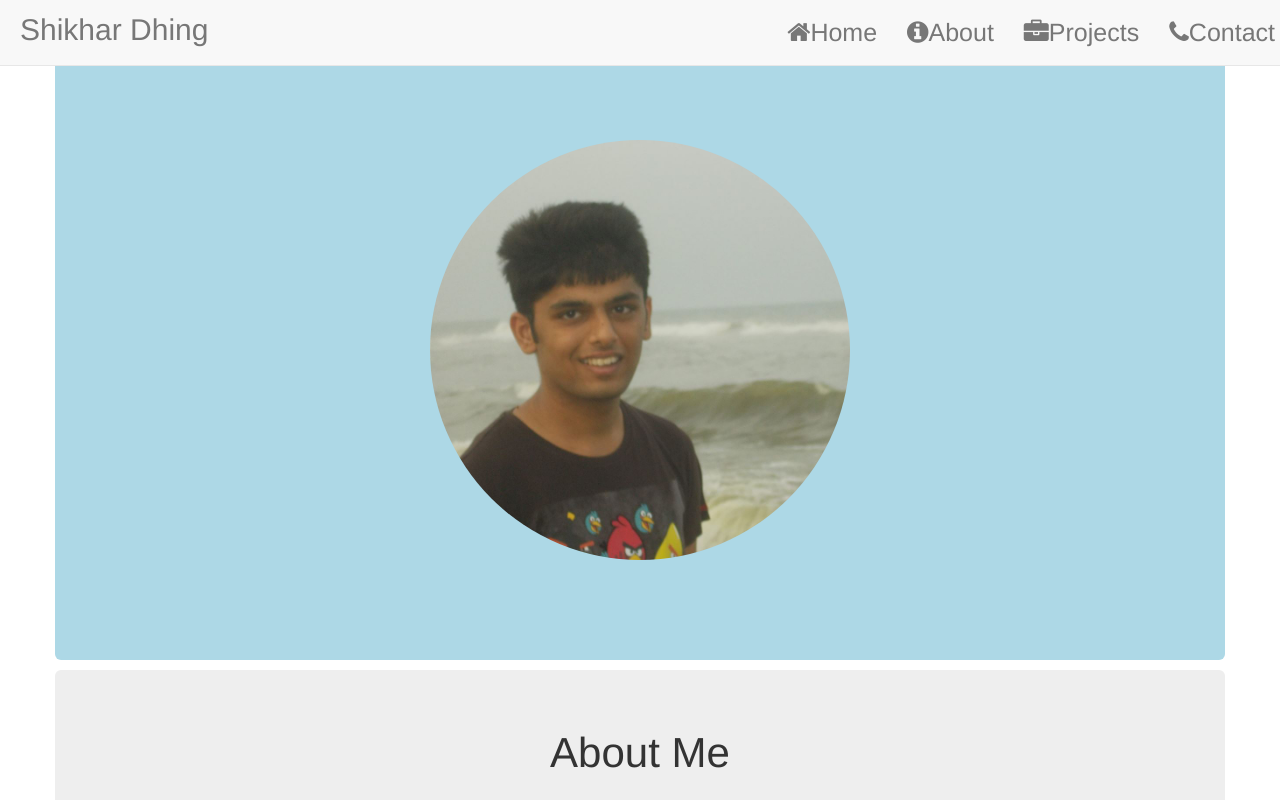
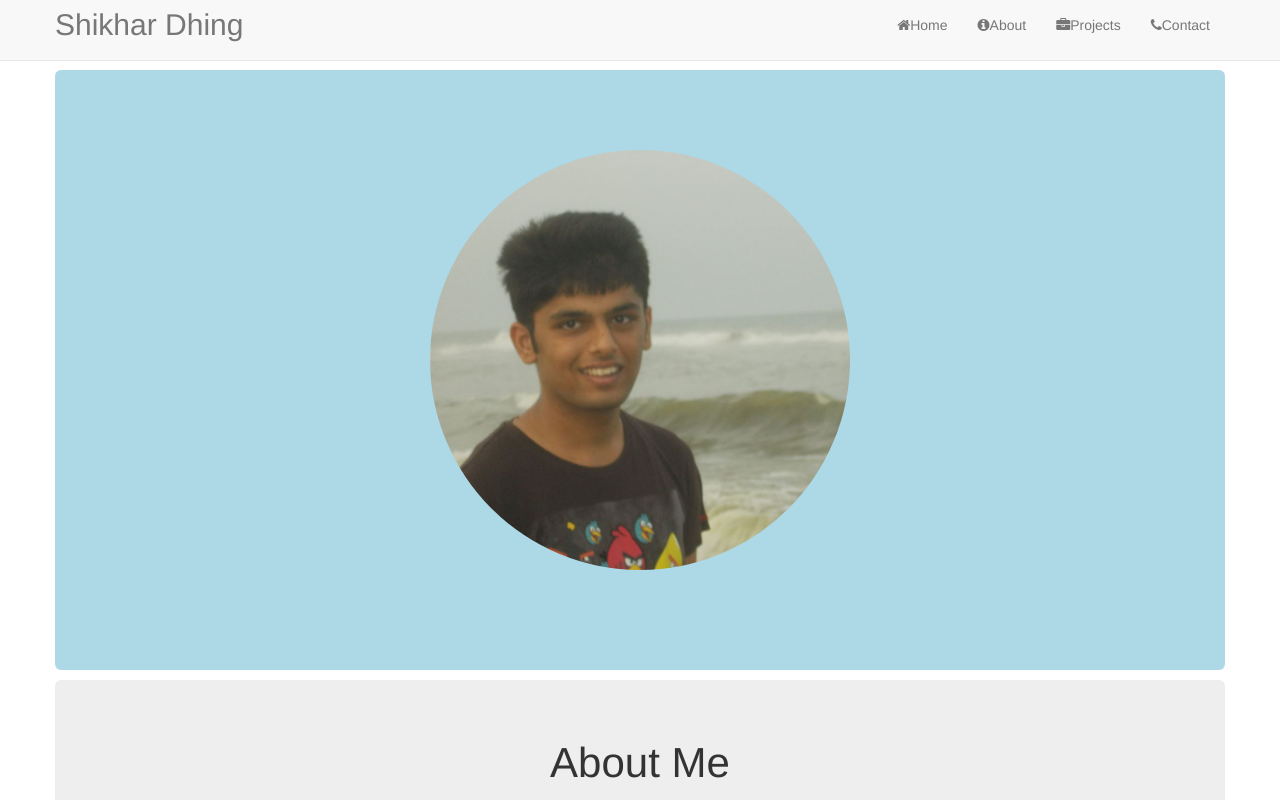
Before and after one commit to shikhardhing/Shikhar-Dhing, a plain HTML site: page index.html in a window 1280 px wide. Shown: the top 800 px of the page. Drawn offline with nearby package versions, Linux system fonts and the light colour scheme; a script that the page names is missing.

Commit message:
Minor Changes

```diff
--- a/index.html
+++ b/index.html
@@ -3,8 +3,8 @@
 	<meta charset="utf-8">
 	<meta http-equiv="x-ua-compatible" content="ie=edge">
 	<meta name="viewport" content="width=device-width, initial-scale=1">
-	<meta name="description" content="Portfolio of Shikhar Dhing">
-	<meta name="category" content="Portfolio,Shikhar,Dhing">
+	<meta name="description" content="shikhardhing-Portfolio of Shikhar Dhing">
+	<meta name="category" content="Portfolio,Shikhar,Dhing,shikhardhing">
 	<meta name="robots" content="index,follow,noodp">
 	<meta name="googlebot" content="index,follow">
 	<meta name="mobile-web-app-capable" content="yes">
@@ -35,22 +35,27 @@ j=d.createElement(s),dl=l!='dataLayer'?'&l='+l:'';j.async=true;j.src=
 })(window,document,'script','dataLayer','GTM-5MVDBN');</script>
 <!-- End Google Tag Manager -->
     <div class="container">
-    <nav class="navbar navbar-default navbar-fixed-top">
+    <nav>
+        <div class="navbar navbar-default navbar-fixed-top" role="navigation">
+            <div class="container">
+                <a class="navbar-brand" href="#">Shikhar Dhing</a>
                 <div class="navbar-header" >
-          <button type="button" class="navbar-toggle" data-toggle="collapse" data-target="#myNavbar">
+                    <button type="button" class="navbar-toggle" data-toggle="collapse" data-target=".navbar-collapse">
+                        <span class="sr-only">Toggle navigation</span>
                         <span class="icon-bar"></span>
                         <span class="icon-bar"></span>
                         <span class="icon-bar"></span>
                     </button>
-          <a class="navbar-brand" href="#">Shikhar Dhing</a>
                 </div>
-        <div class="collapse navbar-collapse navbar-right" id="myNavbar">
-            <ul class="nav navbar-nav" id="navlist">
+                <div class="collapse navbar-collapse navbar-right">
+                    <ul class="nav navbar-nav">
                         <li><a href="#Home"><i class="fa fa-home"></i>Home</a></li>
                         <li><a href="#About"><i class="fa fa-info-circle"></i>About</a></li>
                         <li><a href="#Projects"><i class="fa fa-briefcase"></i>Projects</a></li>
                         <li><a href="#Contact"><i class="fa fa-phone"></i>Contact</a></li>
                     </ul>
+                </div>
+            </div>
         </div>
     </nav>
 
@@ -80,7 +85,7 @@ j=d.createElement(s),dl=l!='dataLayer'?'&l='+l:'';j.async=true;j.src=
 
     <div class="bg-4 jumbotron">
         <p data-height="600" data-theme-id="0" data-slug-hash="qZxxXY" data-default-tab="result" data-user="shikhar97" data-embed-version="2" class="codepen">
-            See the Pen <a href="http://codepen.io/shikhar97/pen/qZxxXY/">qZxxXY</a>
+            See the Pen <a href="http://codepen.io/shikhar97/pen/qZxxXY/">Calculator</a>
             by ShikharDhing (<a href="http://codepen.io/shikhar97">@shikhar97</a>)
             on <a href="http://codepen.io">CodePen</a>.
         </p>
@@ -132,4 +137,6 @@ j=d.createElement(s),dl=l!='dataLayer'?'&l='+l:'';j.async=true;j.src=
 
 <script async src="//assets.codepen.io/assets/embed/ei.js"></script>
 
+<script   src="https://code.jquery.com/jquery-2.2.4.min.js"   integrity="sha256-BbhdlvQf/xTY9gja0Dq3HiwQF8LaCRTXxZKRutelT44="   crossorigin="anonymous"></script>
+<script src="https://maxcdn.bootstrapcdn.com/bootstrap/3.3.6/js/bootstrap.min.js" integrity="sha384-0mSbJDEHialfmuBBQP6A4Qrprq5OVfW37PRR3j5ELqxss1yVqOtnepnHVP9aJ7xS" crossorigin="anonymous"></script>
 </body>
```
Lines whose indentation alone changed are shown as unchanged.
